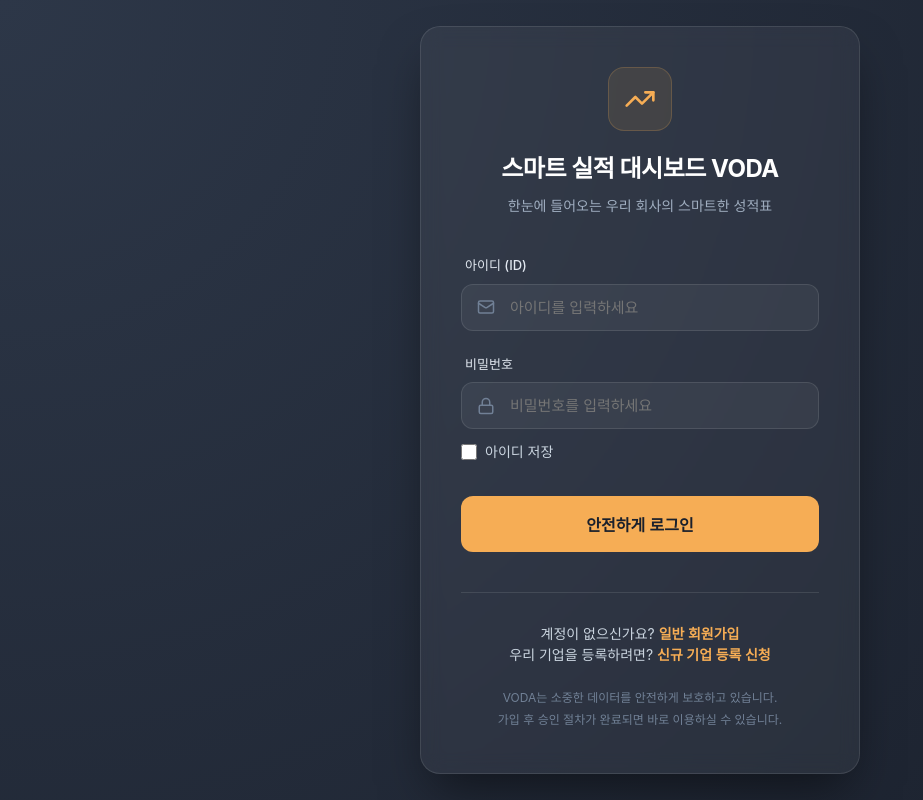
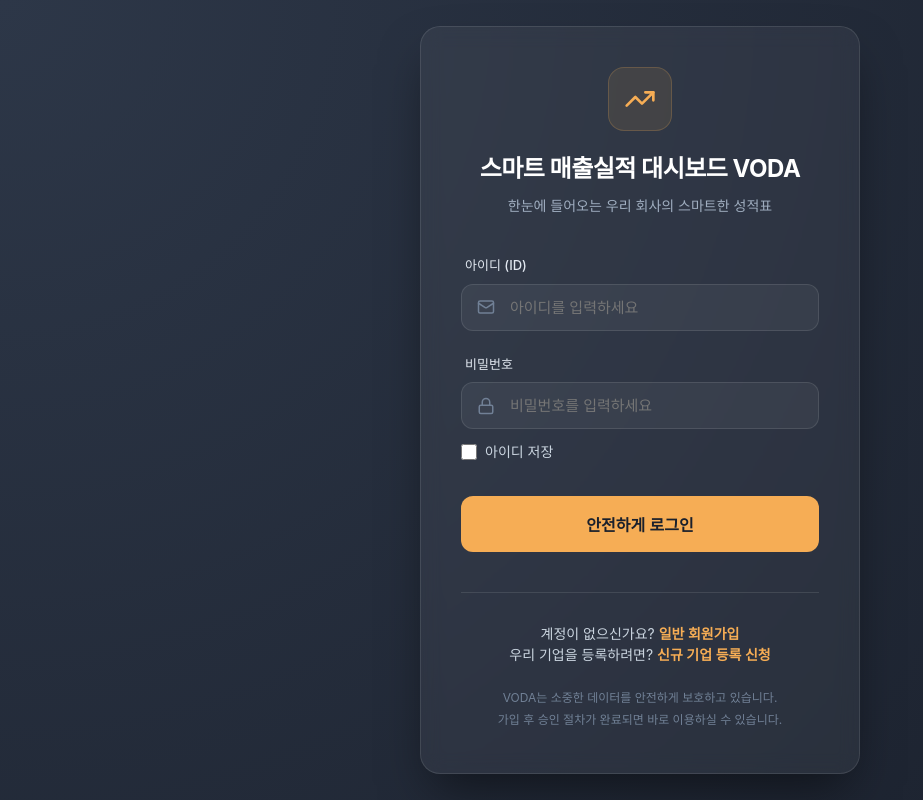
Before and after one commit to emasterdrs/sales-dashboard-v3, a React (Vite) app: page /login in a window 1280 px wide. Shown: the whole page, without its empty margins (0-923 px from the left). Built offline with nearby package versions, Linux system fonts and the light colour scheme.

Commit message:
design: updated title to '스마트 매출실적 대시보드 VODA' per plan

```diff
--- a/src/pages/Auth/LoginPage.tsx
+++ b/src/pages/Auth/LoginPage.tsx
@@ -81,7 +81,7 @@ const LoginPage: React.FC = () => {
                     <div className={styles.logoBadge}>
                         <TrendingUp size={32} color="#f6ad55" />
                     </div>
-                    <h1>스마트 실적 대시보드 VODA</h1>
+                    <h1>스마트 매출실적 대시보드 VODA</h1>
                     <p>한눈에 들어오는 우리 회사의 스마트한 성적표</p>
                 </div>
 
```
